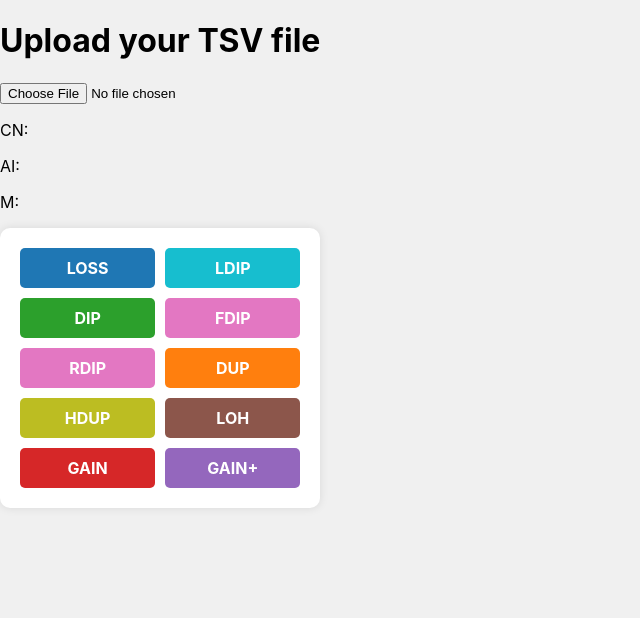
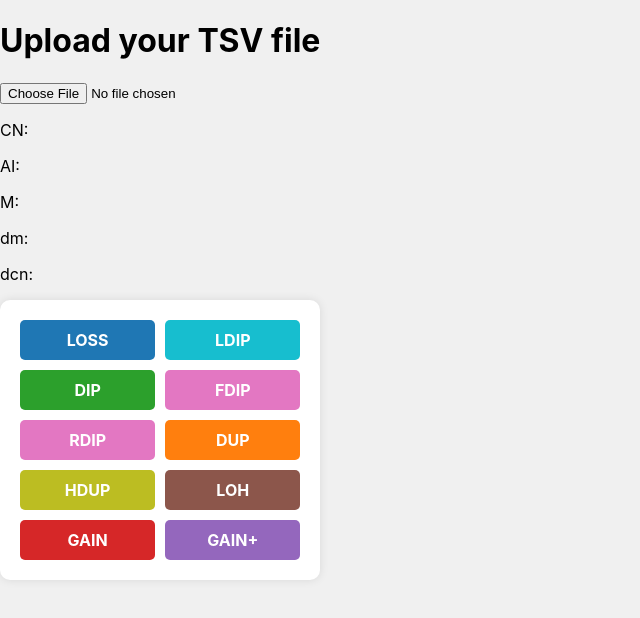
Before and after one commit to philip-hub/CNV-web-app-mock-up, a Next.js app: page /test3 in a window 1280 px wide. Shown: the top 618 px of the page, without its empty margins (0-640 px from the left). Built offline with nearby package versions, Linux system fonts and the light colour scheme.

Commit message:
lets see if dm and dcn work?

```diff
--- a/src/pages/test3.js
+++ b/src/pages/test3.js
@@ -17,6 +17,8 @@ export default function Home() {
     const [Y3Mapping, setY3Mapping] = useState({}); // State to hold Y3Mapping
     const [X3Mapping, setX3Mapping] = useState({}); // State to hold X3Mapping
     const [mMapping, setMMapping] = useState({});   // State to hold mMapping
+    const [dmMapping, setDmMapping] = useState({}); // State to hold dmMapping
+    const [dcnMapping, setDcnMapping] = useState({}); // State to hold dcnMapping
     const [clickedArmData, setClickedArmData] = useState({}); // State to hold clicked arm data
 
     const handleFileUpload = async (event) => {
@@ -58,7 +60,7 @@ export default function Home() {
         const result = await calculateResponse.json();
         console.log('API result:', result); // Debugging line
 
-        const { plotData1, uniqueArm1Values, plotData2, uniqueArm2Values, plotData3, uniqueArm3Values, plotData4, uniqueArm4Values, plotData5, uniqueArm5Values, mValues, arm6Values, arm7ColorMapping, cloneMapping, Y3Mapping, X3Mapping, mMapping } = result;
+        const { plotData1, uniqueArm1Values, plotData2, uniqueArm2Values, plotData3, uniqueArm3Values, plotData4, uniqueArm4Values, plotData5, uniqueArm5Values, mValues, arm6Values, arm7ColorMapping, cloneMapping, Y3Mapping, X3Mapping, mMapping, dmMapping, dcnMapping } = result;
 
         if (!plotData1 || !plotData2 || !plotData3 || !plotData4 || !plotData5) {
             console.error('Invalid data structure from API');
@@ -70,6 +72,8 @@ export default function Home() {
         setY3Mapping(Y3Mapping);       // Set Y3Mapping state
         setX3Mapping(X3Mapping);       // Set X3Mapping state
         setMMapping(mMapping);         // Set mMapping state
+        setDmMapping(dmMapping);       // Set dmMapping state
+        setDcnMapping(dcnMapping);     // Set dcnMapping state
 
         const applyColorMapping = (plotData) => {
             return plotData.map(d => ({
@@ -399,11 +403,13 @@ export default function Home() {
             setClickedArm(`${clickedArm} ${cloneName}`); // Set the clicked arm name and clone name
             setHighlightedArm(clickedArm); // Set the highlighted arm for coloring
 
-            // Set the clicked arm data for displaying CN, AI, and M values
+            // Set the clicked arm data for displaying CN, AI, M, dm, and dcn values
             setClickedArmData({
                 CN: X3Mapping[clickedArm] || 'N/A',
                 AI: Y3Mapping[clickedArm] || 'N/A',
-                M: mMapping[clickedArm] || 'N/A'
+                M: mMapping[clickedArm] || 'N/A',
+                dm: dmMapping[clickedArm] || 'N/A',
+                dcn: dcnMapping[clickedArm] || 'N/A'
             });
         }
     };
@@ -432,7 +438,6 @@ export default function Home() {
         };
     };
 
-
     const colors = [
         { label: 'LOSS', className: styles.LOSS },
         { label: 'LDIP', className: styles.LDIP },
@@ -445,7 +450,6 @@ export default function Home() {
         { label: 'GAIN', className: styles.GAIN },
         { label: 'GAIN+', className: styles.GAINPLUS },
     ];
-
 
     return (
         <div>
@@ -475,6 +479,8 @@ export default function Home() {
                     <p>CN: {clickedArmData.CN}</p>
                     <p>AI: {clickedArmData.AI}</p>
                     <p>M: {clickedArmData.M}</p>
+                    <p>dm: {clickedArmData.dm}</p>
+                    <p>dcn: {clickedArmData.dcn}</p>
                 </div>
             )}
             <div className={styles.grid}>
@@ -484,7 +490,6 @@ export default function Home() {
                     </div>
                 ))}
             </div>
-
         </div>
     );
 }
```
Lines whose indentation alone changed are shown as unchanged.
